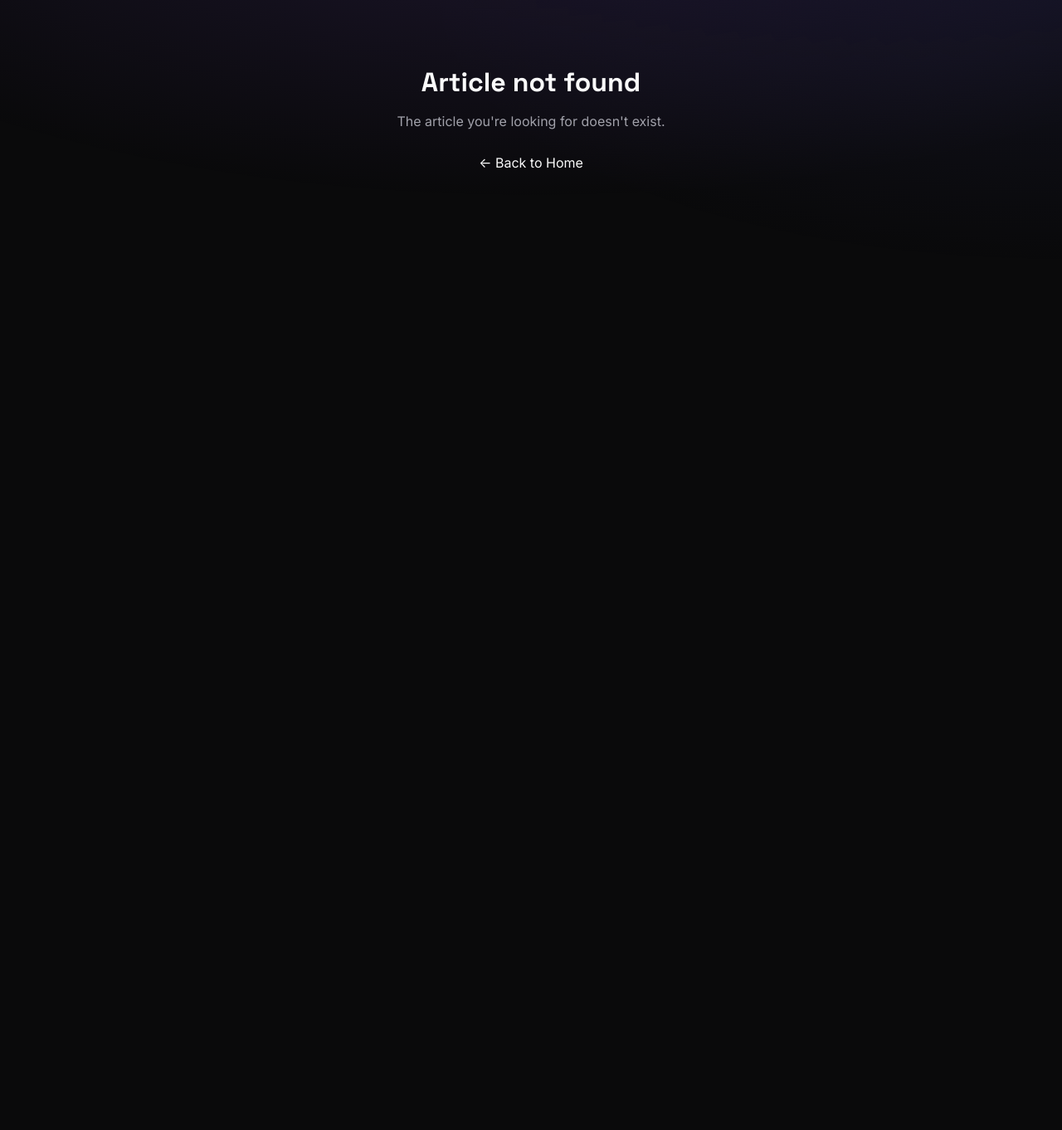
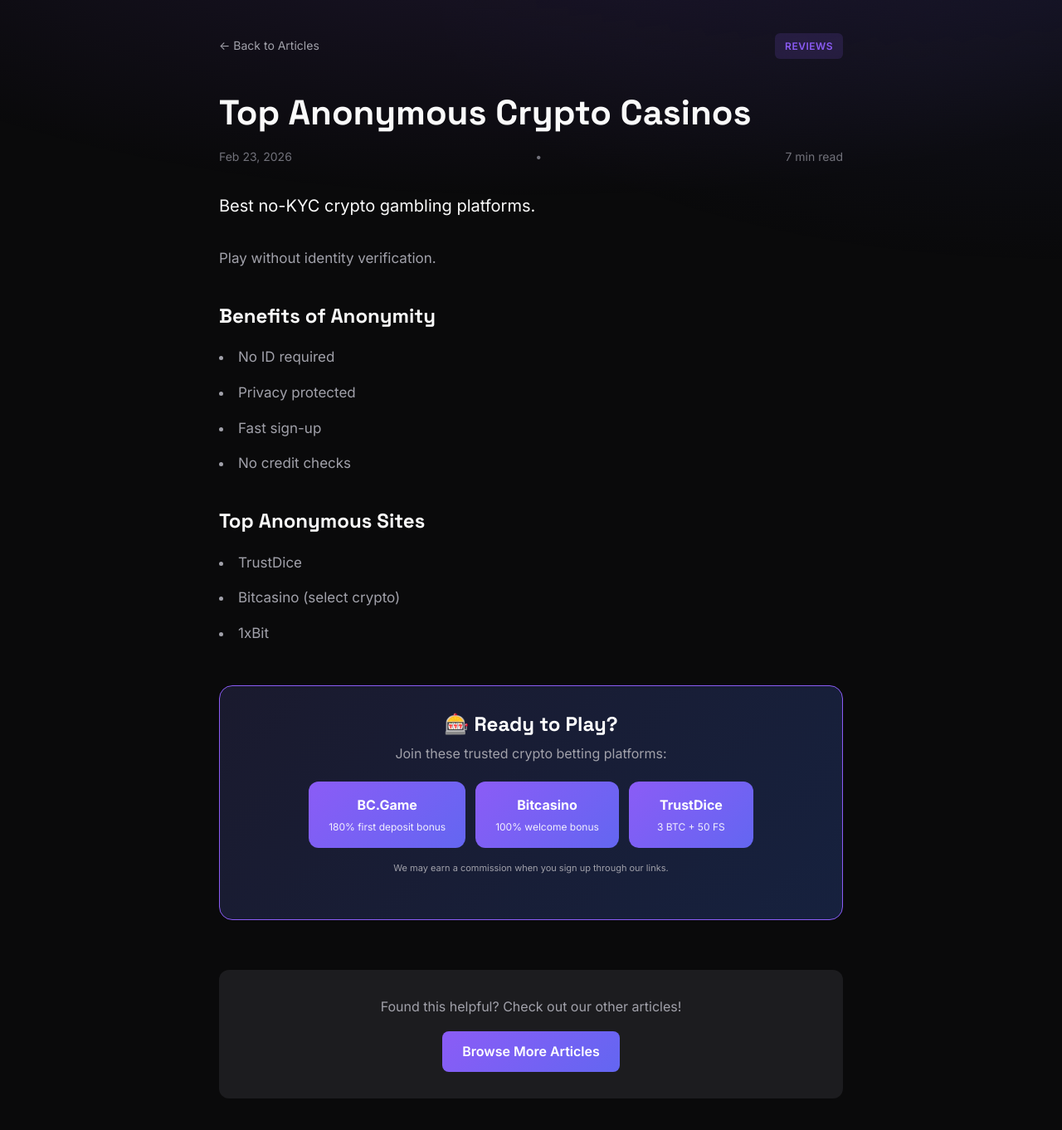
Before and after one commit to shaidzin/crypto-gaming-hub-2026, a Next.js app: page /article/anonymous-crypto-casinos in a window 1280 px wide. Before the commit this address had no page. Shown: the whole page at 83% size. Before the commit the page ends 800 px from the top, so only its background shows below. Built offline with nearby package versions, Linux system fonts and the light colour scheme.

Commit message:
Add 3 more articles - total 23

```diff
--- a/src/app/data/article-contents.ts
+++ b/src/app/data/article-contents.ts
@@ -496,6 +496,74 @@
 ## Conclusion
 Discipline beats luck. Manage your bankroll wisely.
     `
+  },
+  'spot-scam-crypto-sites': {
+    title: 'How to Spot Scam Crypto Gambling Sites',
+    category: 'Guide',
+    date: 'Feb 22, 2026',
+    readTime: '6 min read',
+    excerpt: 'Learn to identify fraudulent crypto casinos.',
+    keywords: ['scam crypto casino', 'fake gambling site'],
+    content: `
+Protect yourself from scam sites.
+
+## Red Flags
+- No license displayed
+- Unrealistic bonuses
+- Delayed withdrawals
+- No provably fair
+- Poor customer support
+
+## Safe Verification
+- Check reviews
+- Verify license
+- Test withdrawals first
+- Use trusted lists
+    `
+  },
+  'anonymous-crypto-casinos': {
+    title: 'Top Anonymous Crypto Casinos',
+    category: 'Reviews',
+    date: 'Feb 23, 2026',
+    readTime: '7 min read',
+    excerpt: 'Best no-KYC crypto gambling platforms.',
+    keywords: ['anonymous casino', 'no KYC crypto casino'],
+    content: `
+Play without identity verification.
+
+## Benefits of Anonymity
+- No ID required
+- Privacy protected
+- Fast sign-up
+- No credit checks
+
+## Top Anonymous Sites
+1. TrustDice
+2. Bitcasino (select crypto)
+3. 1xBit
+    `
+  },
+  'crypto-gambling-tax-guide': {
+    title: 'Crypto Gambling Tax Guide',
+    category: 'Guide',
+    date: 'Feb 23, 2026',
+    readTime: '8 min read',
+    excerpt: 'Understanding taxes on crypto gambling winnings.',
+    keywords: ['crypto gambling taxes', 'crypto gambling legal'],
+    content: `
+Know your tax obligations.
+
+## General Rules
+- Gambling wins are taxable income
+- Losses are deductible
+- Keep records of all transactions
+
+## Tips
+- Track all wins and losses
+- Consult a tax professional
+- Use crypto tax software
+- Report accurately
+    `
   }
 };
 
--- a/src/app/data/articles.ts
+++ b/src/app/data/articles.ts
@@ -179,5 +179,32 @@
     date: 'Feb 22, 2026',
     readTime: '7 min read',
     slug: 'crypto-gambling-bankroll'
+  },
+  {
+    id: '21',
+    title: 'How to Spot Scam Crypto Gambling Sites',
+    excerpt: 'Learn to identify fraudulent crypto casinos.',
+    category: 'Guide',
+    date: 'Feb 22, 2026',
+    readTime: '6 min read',
+    slug: 'spot-scam-crypto-sites'
+  },
+  {
+    id: '22',
+    title: 'Top Anonymous Crypto Casinos',
+    excerpt: 'Best no-KYC crypto gambling platforms.',
+    category: 'Reviews',
+    date: 'Feb 23, 2026',
+    readTime: '7 min read',
+    slug: 'anonymous-crypto-casinos'
+  },
+  {
+    id: '23',
+    title: 'Crypto Gambling Tax Guide',
+    excerpt: 'Understanding taxes on crypto gambling winnings.',
+    category: 'Guide',
+    date: 'Feb 23, 2026',
+    readTime: '8 min read',
+    slug: 'crypto-gambling-tax-guide'
   }
 ];
```
